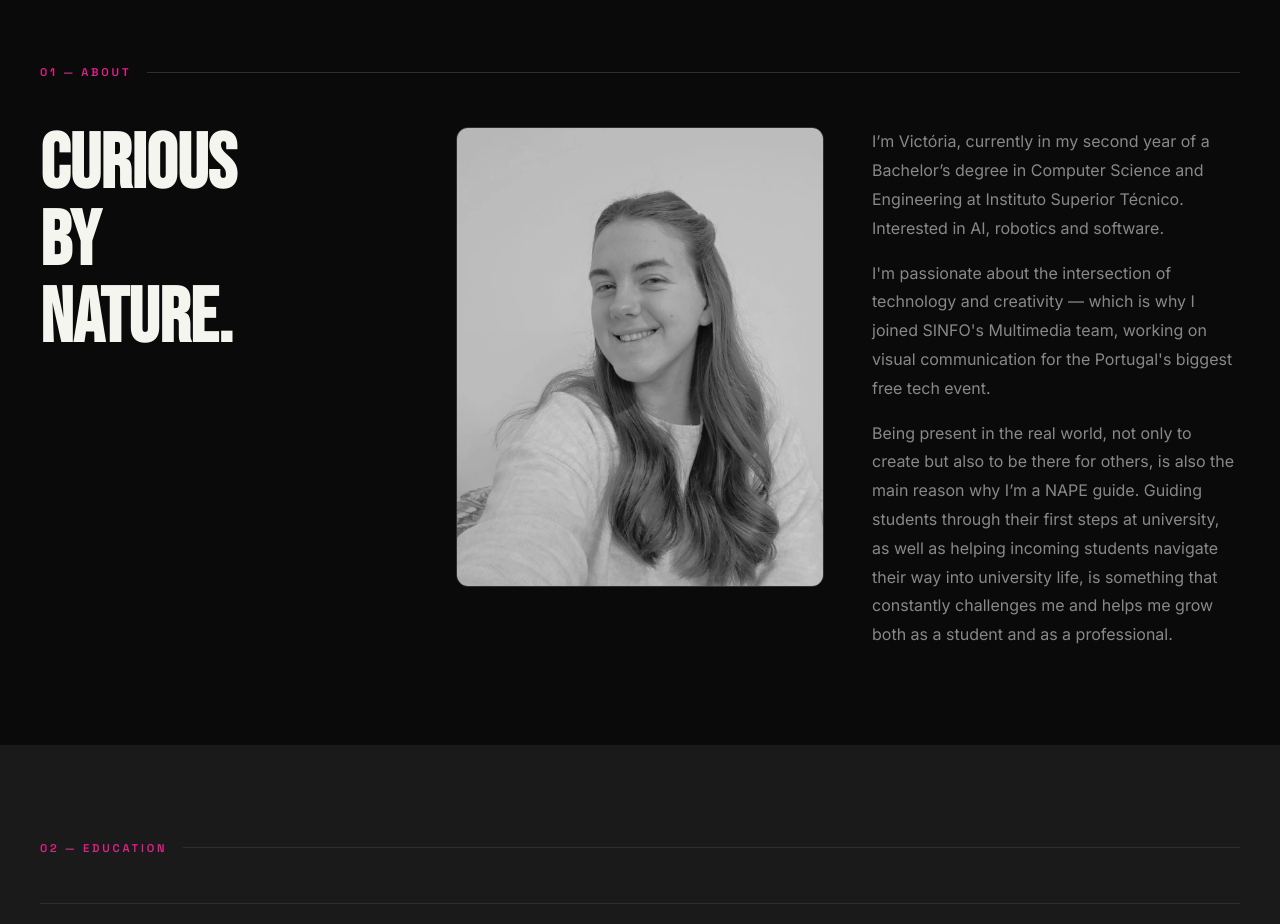
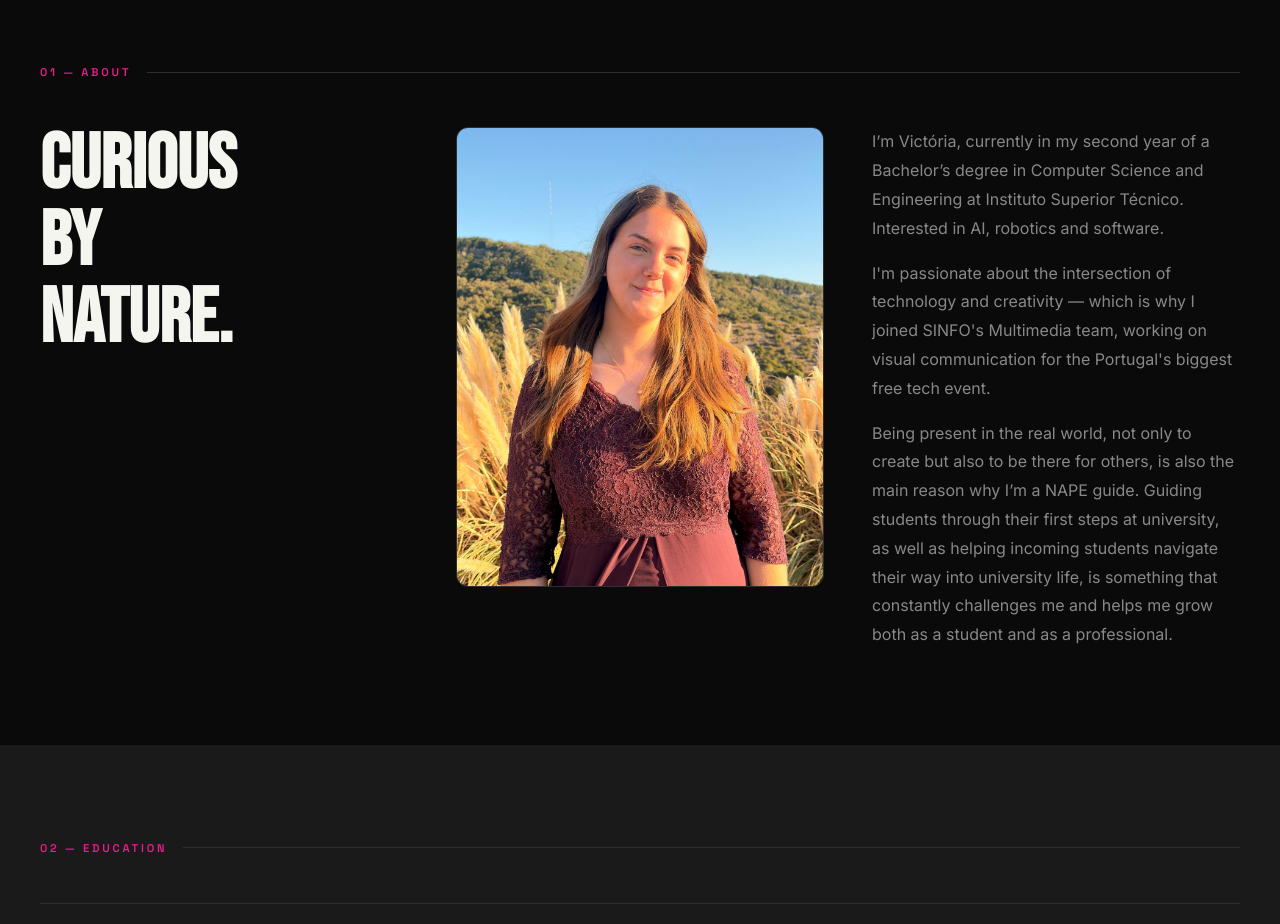
Before and after one commit to victoriabernaz/victoriabernaz.github.io, a plain HTML site: page index.html in a window 1280 px wide. Shown: the part 900-1824 px from the top of the page. Drawn offline with Linux system fonts and the light colour scheme.

Commit message:
change foto

```diff
--- a/index.html
+++ b/index.html
@@ -619,7 +619,7 @@
   <div class="about-grid">
     <h2 class="about-heading">Curious<br>by<br>nature.</h2>
 
-    <img src="a_tua_foto.png" alt="Victória Bernaz" class="about-profile-pic" onerror="this.style.display='none'" />
+    <img src="a_tua_foto.jpeg" alt="Victória Bernaz" class="about-profile-pic" onerror="this.style.display='none'" />
 
     <div class="about-text">
       <p>I’m Victória, currently in my second year of a Bachelor’s degree in Computer Science and Engineering at Instituto Superior Técnico.
```
Also changed, not shown: a_tua_foto.jpeg (renamed from IMG-20261031-WA0016.jpg.jpeg), a_tua_foto.png (deleted).
